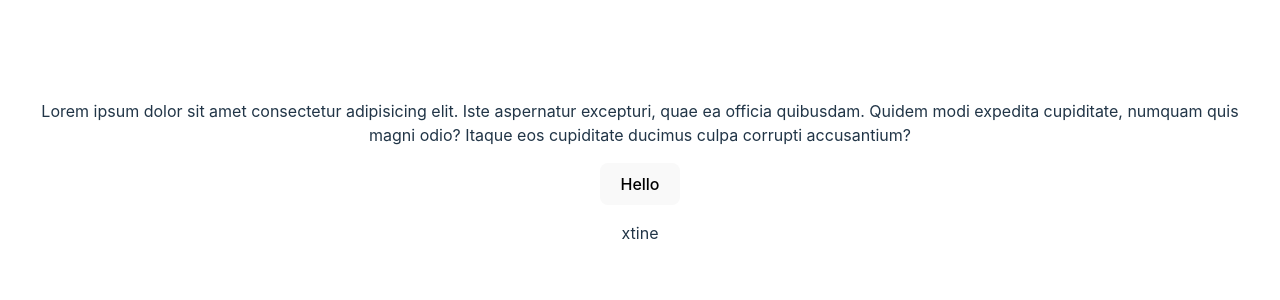
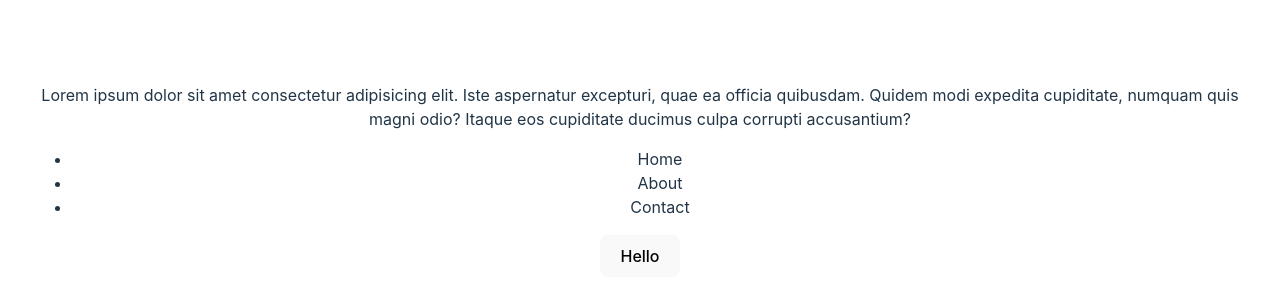
Before and after one commit to muturi254/workflow_test, a React (Vite) app: page / in a window 1280 px wide. Shown: the part 228-528 px from the top of the page. Built offline with nearby package versions, Linux system fonts and the light colour scheme.

Commit message:
workflow demo

```diff
--- a/src/App.jsx
+++ b/src/App.jsx
@@ -9,8 +9,12 @@
   return (
     <>
       <p>Lorem ipsum dolor sit amet consectetur adipisicing elit. Iste aspernatur excepturi, quae ea officia quibusdam. Quidem modi expedita cupiditate, numquam quis magni odio? Itaque eos cupiditate ducimus culpa corrupti accusantium?</p>
+      <ul>
+        <li>Home</li>
+        <li>About</li>
+        <li>Contact</li>
+      </ul>
       <button>Hello</button>
-      <p>xtine</p>
     </>
   )
 }
```
